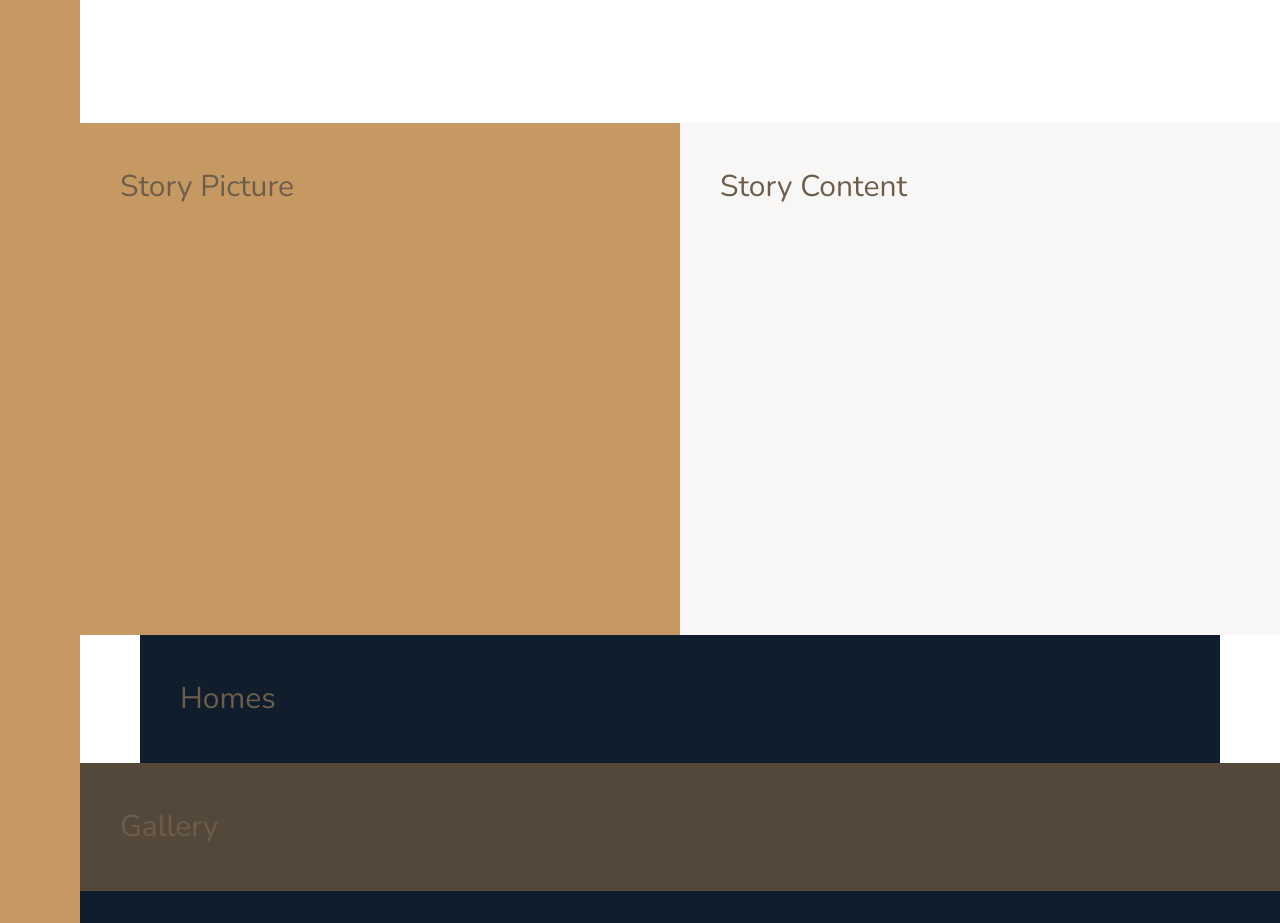
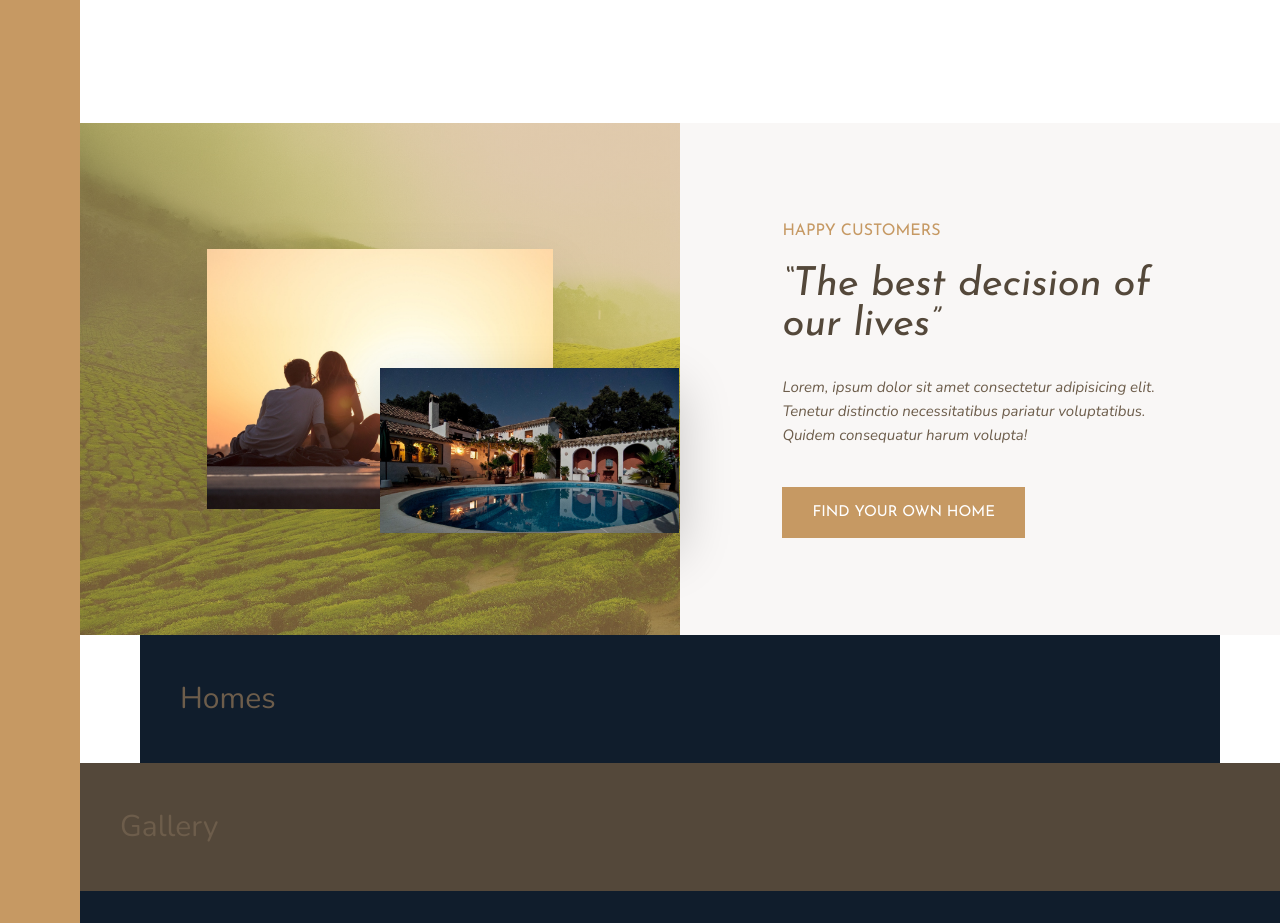
Before and after one commit to Krenbot/Nexter, a website: page index.html in a window 1280 px wide. Shown: the part 1340-2263 px from the top of the page. Drawn offline with nearby package versions, Linux system fonts and the light colour scheme.

Commit message:
story section build. Add padding classes/story content/story background

```diff
--- a/img/text.txt
+++ /dev/null
@@ -1,3 +0,0 @@
---- Stories
-
-Lorem, ipsum dolor sit amet consectetur adipisicing elit. Tenetur distinctio necessitatibus pariatur voluptatibus. Quidem consequatur harum volupta!
--- a/index.html
+++ b/index.html
@@ -75,8 +75,22 @@
 
     </section>
 
-    <div class="story__pictures">Story Picture</div>
-    <div class="story__content">Story Content</div>
+    <div class="story__pictures">
+        <img src="img/story-1.jpeg" alt="Couple with new house" class="story__img--1">
+        <img src="img/story-2.jpeg" alt="New house" class="story__img--2">
+    </div>
+    <div class="story__content">
+
+        <h3 class="heading-3 mb-sm">Happy Customers</h3>
+        <h2 class="heading-2 heading-2--dark mb-md">&ldquo;The best decision of our lives&rdquo;</h2>
+        <p class="story__text">
+            Lorem, ipsum dolor sit amet consectetur adipisicing elit. Tenetur distinctio necessitatibus pariatur
+            voluptatibus. Quidem consequatur harum volupta!
+        </p>
+        <button class="btn">Find your own home</button>
+
+
+    </div>
 
     <section class="homes">Homes</section>
 
--- a/sass/_story.scss
+++ b/sass/_story.scss
@@ -2,10 +2,51 @@
     &__pictures {
         background-color: $color-primary;
         grid-column: full-start / col-end 4;
+
+        background-image: linear-gradient(rgba($color-primary, .5), rgba($color-primary, .5)), url(../img/back.jpg);
+        background-size: cover;
+
+        display: grid;
+        grid-template-rows: repeat(6, 1fr);
+        grid-template-columns: repeat(6, 1fr);
+        align-items: center;
+    }
+
+    &__img--1 {
+        width: 100%;
+        grid-row: 2 / 6;
+        grid-column: 2/6;
+        box-shadow: 0 2rem 5rem rgba(#000, .1)
+    }
+
+    &__img--2 {
+        width: 115%;
+        grid-row: 4 / 6;
+        grid-column: 4 / 7;
+        z-index: 20;
+        box-shadow: 0 2rem 5rem rgba(#000, .2)
     }
 
     &__content {
         background-color: $color-grey-light-1;
         grid-column: col-start 5 / full-end;
+
+        padding: 6rem 8vw;
+
+        display: flex;
+        flex-direction: column;
+        justify-content: center;
+        align-items: flex-start;
+
+        // display: grid;
+        // align-content: center;
+        // justify-items: start;
+
+    }
+
+    &__text {
+        font-size: 1.5rem;
+        font-style: italic;
+        margin-bottom: 4rem;
     }
 }
--- a/sass/_typography.scss
+++ b/sass/_typography.scss
@@ -9,10 +9,24 @@
 
 .heading-2 {
     @extend %heading;
+    font-size: 4rem;
+    font-style: italic;
+    line-height: 1;
+
+    &--light {
+        color: $color-grey-light-1;
+    }
+
+    &--dark {
+        color: $color-grey-dark-1;
+    }
 }
 
 .heading-3 {
     @extend %heading;
+    font-size: 1.6rem;
+    color: $color-primary;
+    text-transform: uppercase;
 }
 
 .heading-4 {
@@ -27,3 +41,36 @@
         color: $color-grey-dark-1;
     }
 }
+
+.btn {
+    background-color: $color-primary;
+    color: white;
+    border: none;
+    border-radius: 0;
+    font-family: $font-display;
+    font-size: 1.5rem;
+    text-transform: uppercase;
+    padding: 1.8rem 3rem;
+    cursor: pointer;
+    transition: all .2;
+
+    &:hover {
+        background-color: $color-primary-dark;
+    }
+}
+
+.mb-sm {
+    margin-bottom: 2rem;
+}
+
+.mb-md {
+    margin-bottom: 3rem;
+}
+
+.mb-lg {
+    margin-bottom: 4rem;
+}
+
+.mb-hg {
+    margin-bottom: 8rem;
+}
```
Also changed, not shown: sass/main.css, 1 other file.
